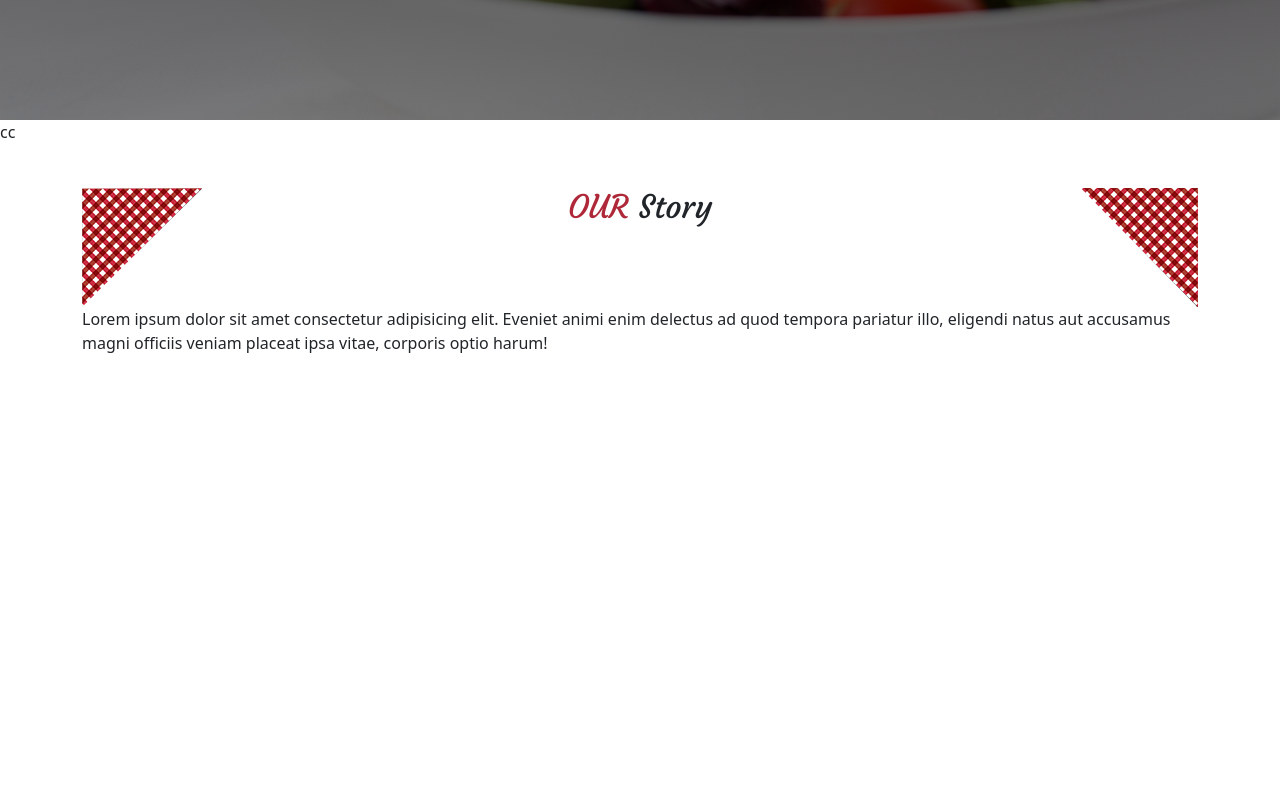
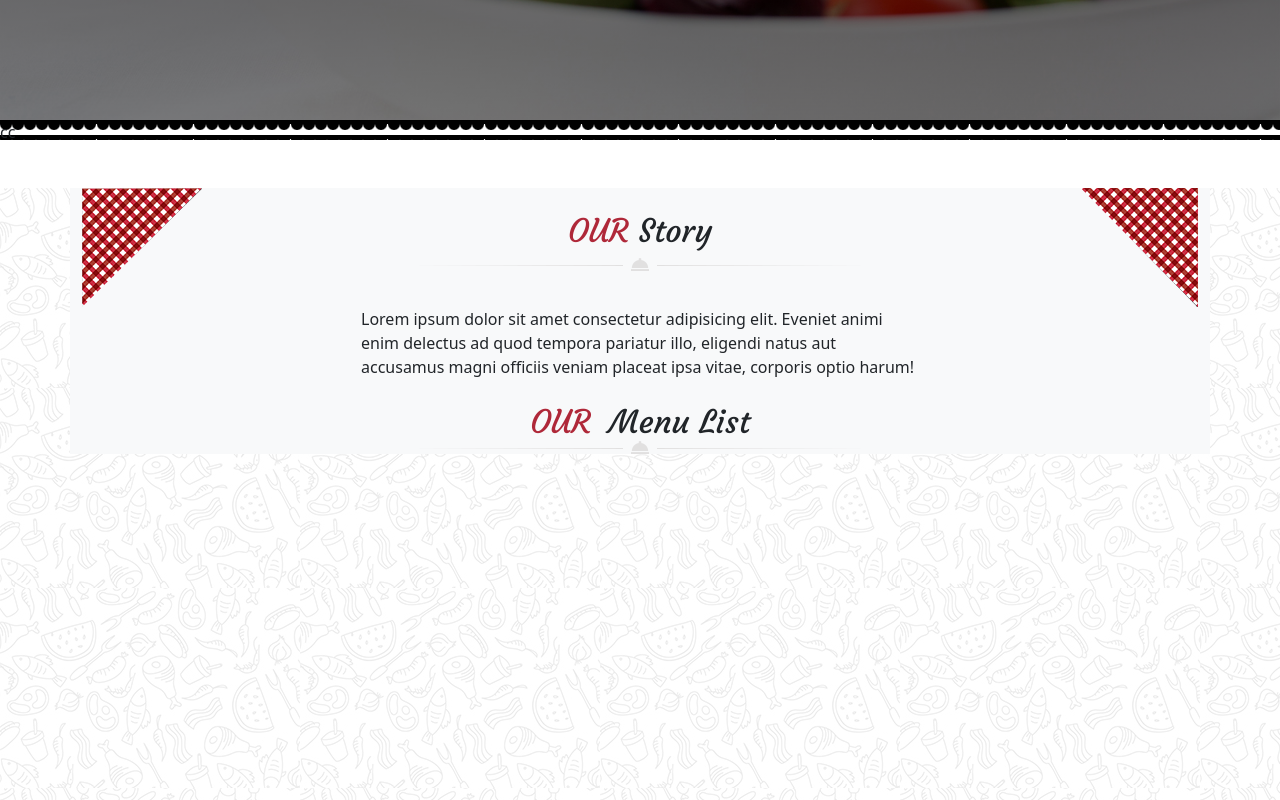
Before and after one commit to louistychon/SASS_git_bootstrap_les_chefs_14, a website: page index.html in a window 1280 px wide. Shown: the part 680-1480 px from the top of the page. Drawn offline with nearby package versions, Linux system fonts and the light colour scheme.

Commit message:
our story start

```diff
--- a/index.html
+++ b/index.html
@@ -56,9 +56,12 @@
         <!--fin de la NAV ***********************************************************-->
         <div id="carouselExampleIndicators" class="carousel slide" data-bs-ride="carousel">
             <div class="carousel-indicators">
-              <button type="button" data-bs-target="#carouselExampleIndicators" data-bs-slide-to="0" class="active" aria-current="true" aria-label="Slide 1"></button>
-              <button type="button" data-bs-target="#carouselExampleIndicators" data-bs-slide-to="1" aria-label="Slide 2"></button>
-              <button type="button" data-bs-target="#carouselExampleIndicators" data-bs-slide-to="2" aria-label="Slide 3"></button>
+                <button type="button" data-bs-target="#carouselExampleIndicators" data-bs-slide-to="0" class="active"
+                    aria-current="true" aria-label="Slide 1"></button>
+                <button type="button" data-bs-target="#carouselExampleIndicators" data-bs-slide-to="1"
+                    aria-label="Slide 2"></button>
+                <button type="button" data-bs-target="#carouselExampleIndicators" data-bs-slide-to="2"
+                    aria-label="Slide 3"></button>
             </div>
             <div class="carousel-inner">
                 <div class="carousel-item active">
@@ -95,11 +98,13 @@
                     </div>
                 </div>
             </div>
-            <button class="carousel-control-prev" type="button" data-bs-target="#carouselExampleIndicators" data-bs-slide="prev">
+            <button class="carousel-control-prev" type="button" data-bs-target="#carouselExampleIndicators"
+                data-bs-slide="prev">
                 <span class="carousel-control-prev-icon" aria-hidden="true"></span>
                 <span class="visually-hidden">Previous</span>
             </button>
-            <button class="carousel-control-next" type="button" data-bs-target="#carouselExampleIndicators" data-bs-slide="next">
+            <button class="carousel-control-next" type="button" data-bs-target="#carouselExampleIndicators"
+                data-bs-slide="next">
                 <span class="carousel-control-next-icon" aria-hidden="true"></span>
                 <span class="visually-hidden">Next</span>
             </button>
@@ -110,16 +115,27 @@
     <main>
         <section id="column_balls">cc</section>
         <section id="our_story">
-            <div class="container">
+            <div class="container bg-light">
                 <div class="colonne_triangles mt-5 d-flex justify-content-between">
-                <img src="public/images/box-left-top.png" alt="" srcset="">
-                <h2 class="our_title"><span class="our_title_red_span">our</span> Story</h2>
-                <img src="public/images/box-right-top.png" alt="" srcset="">
+                    <div><img src="public/images/box-left-top.png" alt="" srcset=""></div>
+
+                    <div>
+                        <h2 class="our_title d-block m-auto mt-4 text-center"><span class="our_title_red_span">our</span>
+                            Story</h2>
+
+                    <img src="public/images/decoration_line.png" alt="" srcset=""></div>
+                    <div><img src="public/images/box-right-top.png" alt="" srcset=""></div>
                 </div>
-
-
-            Lorem ipsum dolor sit amet consectetur adipisicing elit. Eveniet animi enim delectus ad quod tempora pariatur illo, eligendi natus aut accusamus magni officiis veniam placeat ipsa vitae, corporis optio harum!
-            <div class="our_menu_list"></div>
+                <p class="d-block m-auto w-50">
+                    Lorem ipsum dolor sit amet consectetur adipisicing elit. Eveniet animi enim delectus ad quod tempora
+                    pariatur illo, eligendi natus aut accusamus magni officiis veniam placeat ipsa vitae, corporis optio
+                    harum!
+                </p>
+                <div class="our_menu_list">
+                    <h2 class="our_title d-block m-auto mt-4 text-center"><span
+                            class="our_title_red_span me-2">our</span> Menu List</h2>
+                            <img class="m-auto d-block" src="public/images/decoration_line.png" alt="" srcset="">
+                </div>
             </div>
         </section>
         <section id="meet_our_chef">
@@ -134,7 +150,9 @@
         </section>
     </main>
     <footer></footer>
-    <script src="https://cdn.jsdelivr.net/npm/bootstrap@5.0.2/dist/js/bootstrap.bundle.min.js" integrity="sha384-MrcW6ZMFYlzcLA8Nl+NtUVF0sA7MsXsP1UyJoMp4YLEuNSfAP+JcXn/tWtIaxVXM" crossorigin="anonymous"></script>
+    <script src="https://cdn.jsdelivr.net/npm/bootstrap@5.0.2/dist/js/bootstrap.bundle.min.js"
+        integrity="sha384-MrcW6ZMFYlzcLA8Nl+NtUVF0sA7MsXsP1UyJoMp4YLEuNSfAP+JcXn/tWtIaxVXM" crossorigin="anonymous">
+    </script>
 </body>
 
 </html>
--- a/src/sass/modules/_column_balls.sass
+++ b/src/sass/modules/_column_balls.sass
@@ -2,4 +2,4 @@
     height: 20px
     width: 100%
     background-image: url('../images/bottom_decoration_img.png')
-    background-size: cover
+    background-color: black
--- a/src/sass/modules/_our_story.sass
+++ b/src/sass/modules/_our_story.sass
@@ -1,7 +1,5 @@
 #our_story
-    backrgound-image: url("../images/banner1.jpg")
-    height: 1500px
+    background-image: url("../images/main_bg.jpg")
+    height: 1000px
     width: 100%
     background-repeat: repeat
-    background-size: 100%
-    bottom: 5vh
```
Also changed, not shown: public/css/app.css, 1 other file. Lines whose indentation alone changed are shown as unchanged.
